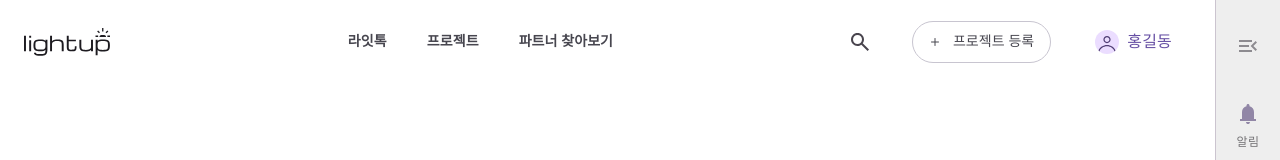
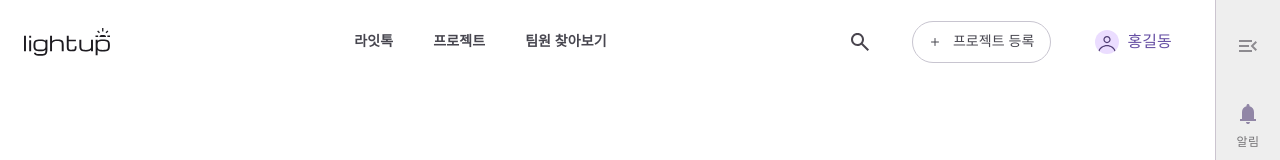
Before and after one commit to 1ronPark/Front-end, a React (Vite) app: page / in a window 1280 px wide. Shown: the top 160 px of the page. Built offline with nearby package versions, Linux system fonts and the light colour scheme; a web font is replaced by a local one.

Commit message:
[fix] 수정된 헤더 반영

```diff
--- a/src/components/common/mainNavbar/MainNavbar.tsx
+++ b/src/components/common/mainNavbar/MainNavbar.tsx
@@ -27,7 +27,7 @@ export const MainNavbar = ({
   const MainNavItems = [
     { label: "라잇톡", to: "/lighttalk" },
     { label: "프로젝트", to: "/projects" },
-    { label: "파트너 찾아보기", to: "/members" },
+    { label: "팀원 찾아보기", to: "/members" },
   ];
 
   const [isSearchModalOpen, setIsSearchModalOpen] = useState(false);
```
